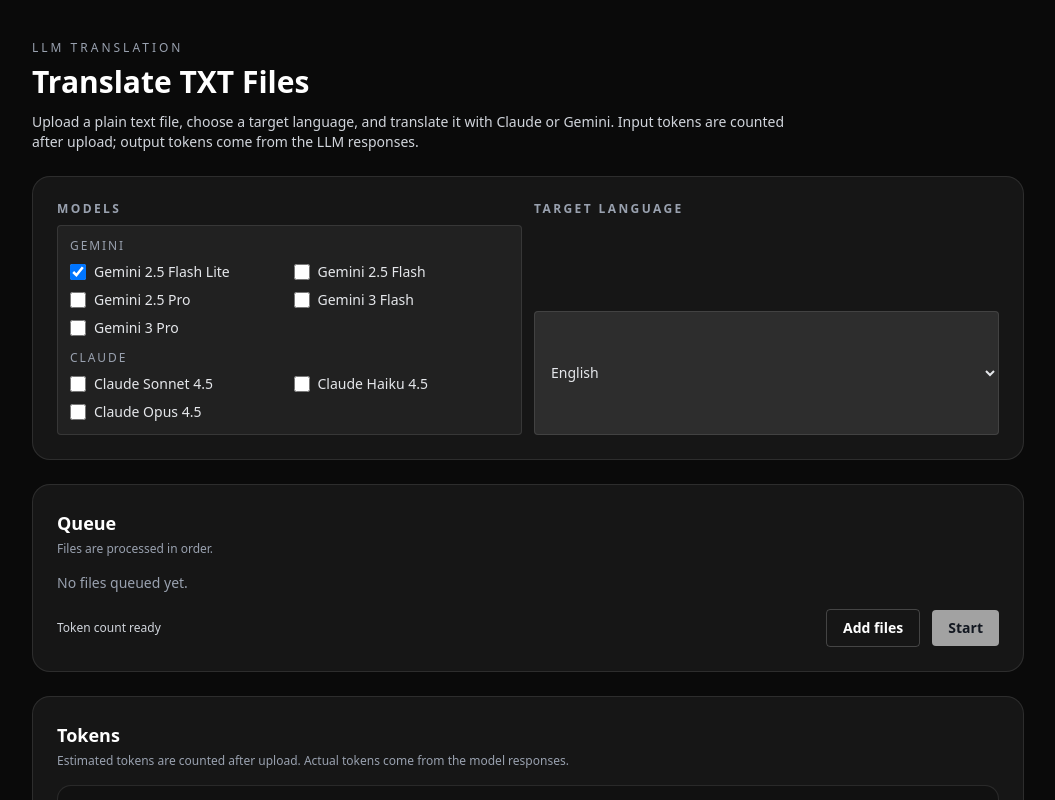
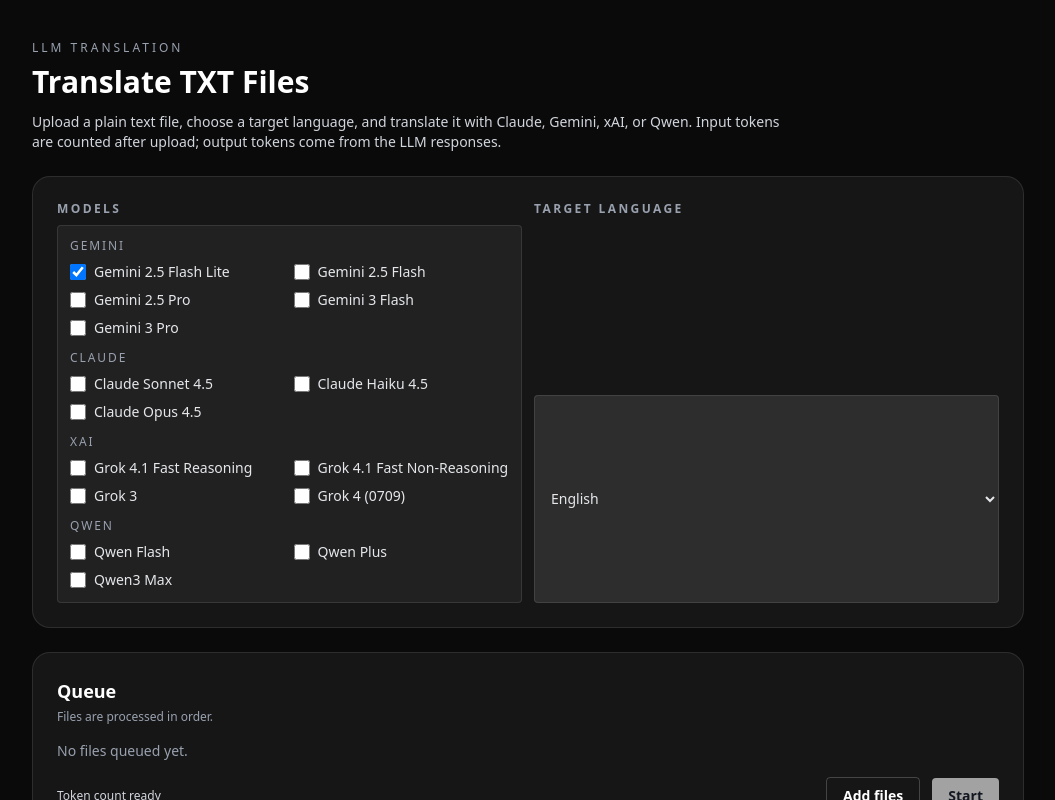
Before and after one commit to iamjoel/ai-copilot, a Next.js app in the folder code/: page /translate in a window 1280 px wide. Shown: the top 800 px of the page, without its empty margins (112-1167 px from the left). Built offline with nearby package versions, Linux system fonts and the light colour scheme.

Commit message:
just add

```diff
--- a/code/src/app/api/completions/route.ts
+++ b/code/src/app/api/completions/route.ts
@@ -51,7 +51,7 @@
 
     const requestOptions = isGeminiModel
       ? geminiWithContextTool(modelPreset.provider, modelPreset.model, prompt, tools)
-      : commonWithContextTool(modelPreset.provider, modelPreset.model, prompt);
+      : commonWithContextTool(modelPreset.provider, modelPreset.model, prompt, tools);
     // eslint-disable-next-line @typescript-eslint/no-explicit-any
     const result = streamText(requestOptions as any);
     return result.toUIMessageStreamResponse({
--- a/code/src/app/api/translate/route.ts
+++ b/code/src/app/api/translate/route.ts
@@ -9,7 +9,7 @@
 
 export const runtime = "nodejs";
 
-const ALLOWED_PROVIDERS = new Set(["google", "anthropic"] as const);
+const ALLOWED_PROVIDERS = new Set(["google", "anthropic", "xai", "qwen"] as const);
 const ALLOWED_MODELS = new Set(
   MODEL_GROUPS.filter(group => ALLOWED_PROVIDERS.has(group.provider))
     .flatMap(group => group.options.map(option => option.value)),
@@ -59,6 +59,28 @@
   "claude-opus-4-5": { inputPerMillion: 5.0, outputPerMillion: 25.0 },
   "claude-sonnet-4-5": { inputPerMillion: 3.0, outputPerMillion: 15.0 },
   "claude-haiku-4-5": { inputPerMillion: 1.0, outputPerMillion: 5.0 },
+  "grok-4-1-fast-reasoning": { inputPerMillion: 0.2, outputPerMillion: 0.5 },
+  "grok-4-1-fast-non-reasoning": { inputPerMillion: 0.2, outputPerMillion: 0.5 },
+  "grok-3": { inputPerMillion: 3.0, outputPerMillion: 15.0 },
+  "grok-4-0709": { inputPerMillion: 3.0, outputPerMillion: 15.0 },
+  "qwen-flash": {
+    inputPerMillion: 0.021429,
+    outputPerMillion: 0.214286,
+    inputPerMillionOver200k: 0.171429,
+    outputPerMillionOver200k: 1.714286,
+  },
+  "qwen-plus": {
+    inputPerMillion: 0.114286,
+    outputPerMillion: 0.285714,
+    inputPerMillionOver200k: 0.685714,
+    outputPerMillionOver200k: 6.857143,
+  },
+  "qwen3-max": {
+    inputPerMillion: 0.457143,
+    outputPerMillion: 1.828571,
+    inputPerMillionOver200k: 1.371429,
+    outputPerMillionOver200k: 5.485714,
+  },
 };
 
 const PER_MILLION = 1_000_000;
--- a/code/src/app/translate/page.tsx
+++ b/code/src/app/translate/page.tsx
@@ -19,6 +19,23 @@
       { label: "Claude Sonnet 4.5", value: "claude-sonnet-4-5" },
       { label: "Claude Haiku 4.5", value: "claude-haiku-4-5" },
       { label: "Claude Opus 4.5", value: "claude-opus-4-5" },
+    ],
+  },
+  {
+    label: "xAI",
+    options: [
+      { label: "Grok 4.1 Fast Reasoning", value: "grok-4-1-fast-reasoning" },
+      { label: "Grok 4.1 Fast Non-Reasoning", value: "grok-4-1-fast-non-reasoning" },
+      { label: "Grok 3", value: "grok-3" },
+      { label: "Grok 4 (0709)", value: "grok-4-0709" },
+    ],
+  },
+  {
+    label: "Qwen",
+    options: [
+      { label: "Qwen Flash", value: "qwen-flash" },
+      { label: "Qwen Plus", value: "qwen-plus" },
+      { label: "Qwen3 Max", value: "qwen3-max" },
     ],
   },
 ] as const;
@@ -100,6 +117,28 @@
   "claude-opus-4-5": { inputPerMillion: 5.0, outputPerMillion: 25.0 },
   "claude-sonnet-4-5": { inputPerMillion: 3.0, outputPerMillion: 15.0 },
   "claude-haiku-4-5": { inputPerMillion: 1.0, outputPerMillion: 5.0 },
+  "grok-4-1-fast-reasoning": { inputPerMillion: 0.2, outputPerMillion: 0.5 },
+  "grok-4-1-fast-non-reasoning": { inputPerMillion: 0.2, outputPerMillion: 0.5 },
+  "grok-3": { inputPerMillion: 3.0, outputPerMillion: 15.0 },
+  "grok-4-0709": { inputPerMillion: 3.0, outputPerMillion: 15.0 },
+  "qwen-flash": {
+    inputPerMillion: 0.021429,
+    outputPerMillion: 0.214286,
+    inputPerMillionOver200k: 0.171429,
+    outputPerMillionOver200k: 1.714286,
+  },
+  "qwen-plus": {
+    inputPerMillion: 0.114286,
+    outputPerMillion: 0.285714,
+    inputPerMillionOver200k: 0.685714,
+    outputPerMillionOver200k: 6.857143,
+  },
+  "qwen3-max": {
+    inputPerMillion: 0.457143,
+    outputPerMillion: 1.828571,
+    inputPerMillionOver200k: 1.371429,
+    outputPerMillionOver200k: 5.485714,
+  },
 };
 
 const PER_MILLION = 1_000_000;
@@ -115,6 +154,7 @@
   const [isProcessing, setIsProcessing] = useState(false);
   const [isCounting, setIsCounting] = useState(false);
   const [error, setError] = useState<string | null>(null);
+  const [toastOpen, setToastOpen] = useState(false);
 
   const hasQueue = queue.length > 0;
   const formatUsd = (value: number | null) =>
@@ -326,6 +366,7 @@
 
   const startQueue = async () => {
     setError(null);
+    setToastOpen(false);
     if (!hasQueue) {
       setError("Please upload at least one .txt file.");
       return;
@@ -370,6 +411,7 @@
       );
     }
     setIsProcessing(false);
+    setToastOpen(true);
   };
 
   const refreshEstimates = async (modelsToCount: string[]) => {
@@ -459,7 +501,7 @@
         <p className="text-xs uppercase tracking-[0.25em] text-gray-400">LLM Translation</p>
         <h1 className="mt-2 text-3xl font-semibold text-white">Translate TXT Files</h1>
         <p className="mt-3 max-w-3xl text-sm text-gray-300">
-          Upload a plain text file, choose a target language, and translate it with Claude or Gemini.
+          Upload a plain text file, choose a target language, and translate it with Claude, Gemini, xAI, or Qwen.
           Input tokens are counted after upload; output tokens come from the LLM responses.
         </p>
       </header>
@@ -732,6 +774,26 @@
           </div>
         )}
       </section>
+
+      {toastOpen ? (
+        <div className="fixed bottom-6 right-6 z-50 w-full max-w-sm rounded-xl border border-white/20 bg-black/90 p-4 shadow-lg">
+          <div className="flex items-start justify-between gap-4">
+            <div>
+              <p className="text-sm font-semibold text-white">All translations completed</p>
+              <p className="mt-1 text-xs text-gray-300">
+                The current queue has finished running across all selected models.
+              </p>
+            </div>
+            <button
+              type="button"
+              onClick={() => setToastOpen(false)}
+              className="rounded border border-white/20 px-2 py-1 text-xs font-semibold text-white transition hover:border-white/40"
+            >
+              Close
+            </button>
+          </div>
+        </div>
+      ) : null}
     </main>
   );
 }
--- a/code/src/lib/model-factory.ts
+++ b/code/src/lib/model-factory.ts
@@ -155,13 +155,18 @@
 export const gpt4oMiniModel = getModel("openai", "gpt-4o-mini");
 
 // it's a little slow.
-export const commonWithContextTool = (provider: Provider, modelName: string, prompt: string) => {
+export const commonWithContextTool = (provider: Provider, modelName: string, prompt: string,
+  toolOptions?: GeminiToolOptions,
+) => {
+  const tools: Record<string, unknown> = {};
+
+  if (toolOptions?.browseWeb) {
+    tools.jina_url_context = jinaUrlContext;
+  }
   return {
     model: getModel(provider, modelName),
     prompt: `${prompt}\n${jinaReader}`,
-    tools: {
-      jina_url_context: jinaUrlContext,
-    },
+    tools,
     ...commonSettings
   }
 };
--- a/code/src/lib/model-presets.ts
+++ b/code/src/lib/model-presets.ts
@@ -104,6 +104,16 @@
     provider: "xai",
     providerLabel: "xAI",
     options: [
+      {
+        label: "Grok 3",
+        value: "grok-3",
+        model: "grok-3",
+      },
+      {
+        label: "Grok 4 (0709)",
+        value: "grok-4-0709",
+        model: "grok-4-0709",
+      },
       {
         label: "Grok 4.1 Fast Reasoning",
         value: "grok-4-1-fast-reasoning",
--- a/code/src/lib/token-count.ts
+++ b/code/src/lib/token-count.ts
@@ -76,7 +76,7 @@
   text,
   systemPrompt,
 }: {
-  provider: "google" | "anthropic";
+  provider: "google" | "anthropic" | "xai" | "qwen";
   model: string;
   text: string;
   systemPrompt: string;
@@ -85,5 +85,13 @@
     return countGoogleTokens(model, text);
   }
 
-  return countAnthropicTokens(model, text, systemPrompt);
+  if (provider === "anthropic") {
+    return countAnthropicTokens(model, text, systemPrompt);
+  }
+
+  if (provider === "xai") { // use gemini models token to approximate for do not have xai token counting yet
+    return countGoogleTokens("models/gemini-2.5-flash", text);
+  }
+
+  return null;
 }
```
